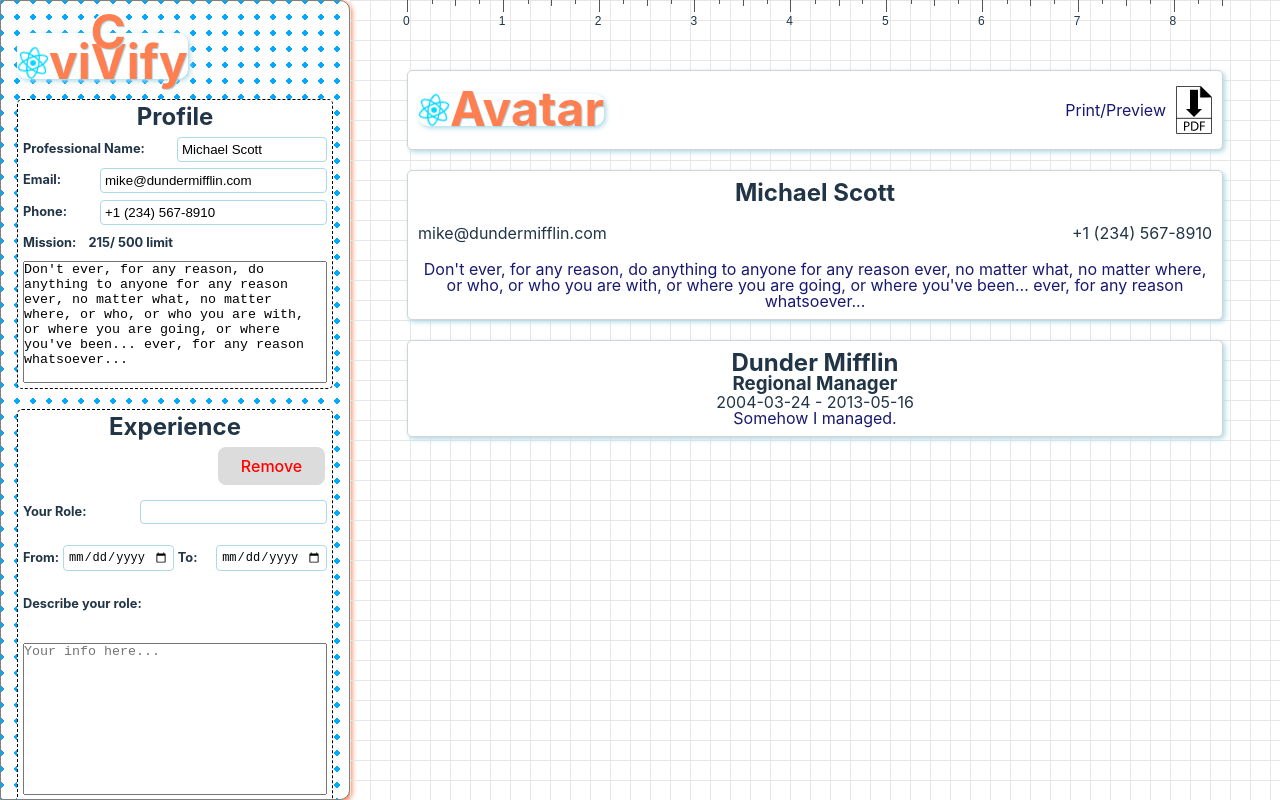
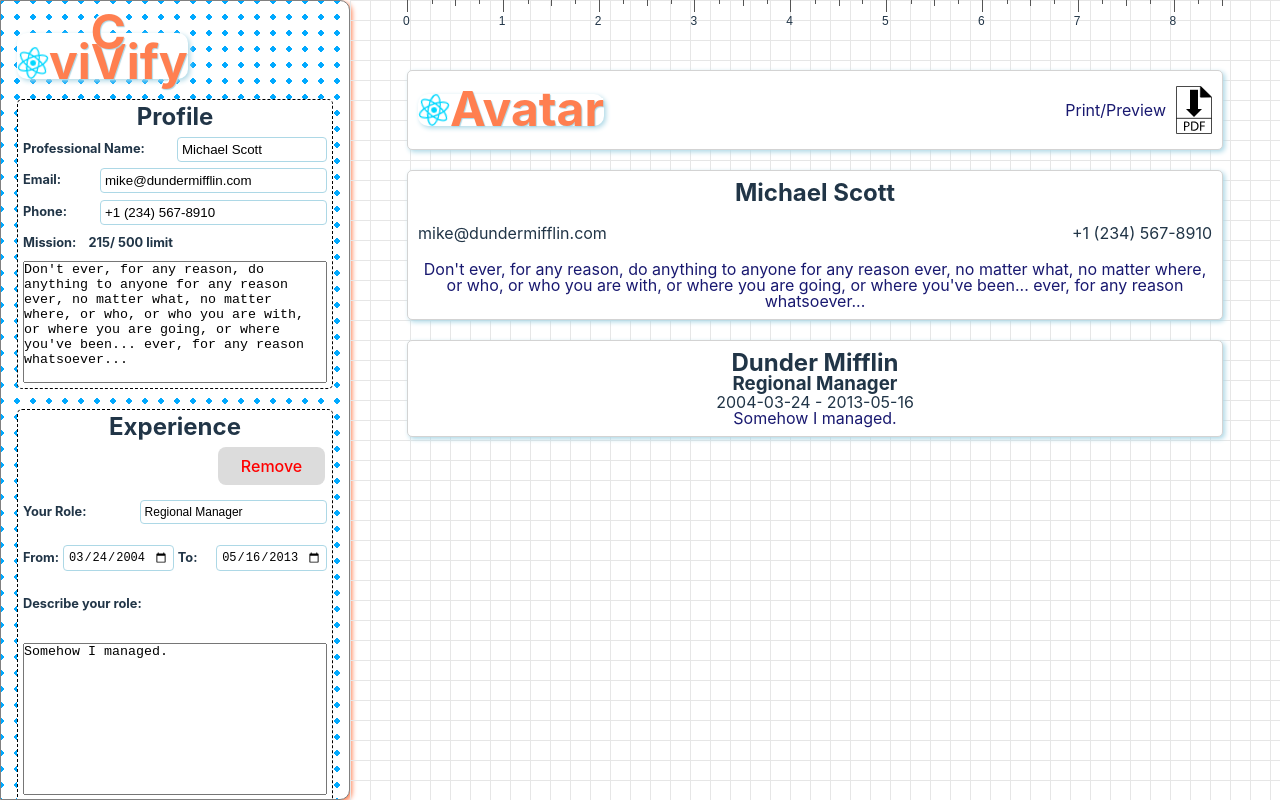
Before and after one commit to dtKinger/cvivify-react, a React (Vite) app: page / in a window 1280 px wide. Built offline with nearby package versions, Linux system fonts and the light colour scheme.

Commit message:
Save am almost-working version of SidebarSection before shifting components around

```diff
--- a/src/components/AppControl.jsx
+++ b/src/components/AppControl.jsx
@@ -14,6 +14,13 @@ export function AppControl () {
 
   const handleProfileChange = (key, value) => {
     setResumeProfileData((prevState) => ({
+      ...prevState,
+      [key]: value,
+    }));
+  };
+
+  const handleExperienceChange = (key, value) => {
+    setResumeExperienceData((prevState) => ({
       ...prevState,
       [key]: value,
     }));
@@ -59,9 +66,14 @@ export function AppControl () {
           classes="sidebar-section profile"
           data={resumeProfileData} // Pass it back into Sidebar, because it's a controlled component
         />
-        <SidebarSection title="Experience" classes="sidebar-section" type="rte"/>
-        <SidebarSection title="Education" classes="sidebar-section" type="rte"/>
-        <SidebarSection title="Other" classes="sidebar-section" type="rte"/>
+        <SidebarSection
+          onChange={handleExperienceChange}
+          title="Experience"
+          classes="sidebar-section"
+          data={resumeExperienceData}
+        />
+        <SidebarSection data={resumeEducationData} title="Education" classes="sidebar-section"/>
+        <SidebarSection data={resumeOtherData} title="Other" classes="sidebar-section"/>
       </Sidebar>
       <OutputArea>
         <Header>
@@ -69,6 +81,7 @@ export function AppControl () {
         </Header>
         <OutputProfile data={resumeProfileData} /> {/* Pass the data as a prop */}
         <OutputExperience data={resumeExperienceData} />
+
       </OutputArea>
     </>
     )
--- a/src/components/OutputProfile.jsx
+++ b/src/components/OutputProfile.jsx
@@ -3,10 +3,10 @@ import '../styles/OutputArea.css'
 function OutputProfile({ data }) {
   // Use the data received from props, with defaults
   const {
-    professional_name = "Michael Scott",
-    phone_number = "+1 (234) 567-8910",
-    email_address = "mike@dundermifflin.com",
-    mission_statement = "Don't ever, for any reason, do anything to anyone for any reason ever, no matter what, no matter where, or who, or who you are with, or where you are going, or where you've been... ever, for any reason whatsoever..."
+    professional_name,
+    phone_number,
+    email_address,
+    mission_statement,
   } = data;
 
   return (
--- a/src/components/SidebarProfile.jsx
+++ b/src/components/SidebarProfile.jsx
@@ -3,7 +3,6 @@ import '../styles/Sidebar.css'
 function SidebarProfile ({title, classes, data, onChange}) {
 
   const handleChange = (key, value) => {
-    console.log(value.length)
     if (key == 'professional_name' && value.length < 30){
       onChange(key, value);
     } else if (key == 'email' && value.length < 30){
@@ -27,9 +26,9 @@ function SidebarProfile ({title, classes, data, onChange}) {
           id="input-name"
           type="text"
           name="professional-name"
-          value={data.professional_name}
           minrange="2"
           maxrange="30"
+          value={data.professional_name}
           onChange={(e) => handleChange("professional_name", e.target.value)} // This controls my input
           // using the helper function handleChange which takes any prop as a key, then sets value
         />
--- a/src/components/SidebarSection.jsx
+++ b/src/components/SidebarSection.jsx
@@ -1,7 +1,12 @@
 import React, { useState } from 'react';
 import '../styles/Sidebar.css';
 
-function InputContainer({ otherCounter, section }) {
+function InputContainer({ otherCounter, section, data, onChange }) {
+
+  const handleRemoveInput = (e) => {
+    e.target.closest('.inputs-container').remove();
+  }
+
   // Generate unique IDs based on otherCounter and section title
   // This is not for React's keys, but for html form IDs to avoid conflicts.
   let jobId = `${section}-job-title-${otherCounter}`;
@@ -22,6 +27,9 @@ function InputContainer({ otherCounter, section }) {
         id={jobId}
         name={jobId}
         type="text"
+        value={data.job_title}
+        onChange={(e) => onChange("job_title", e.target.value)} // This controls my input
+        // using the helper function handleChange which takes any prop as a key, then sets value
       />
       <label className="form-label form-label__start-date" htmlFor={startId}>
         From:
@@ -31,6 +39,8 @@ function InputContainer({ otherCounter, section }) {
         id={startId}
         name={startId}
         type="date"
+        value={data.starting_date}
+        onChange={(e) => handleChange("starting_date", e.target.value)}
       />
       <label className="form-label form-label__end-date" htmlFor={endId}>
         To:
@@ -40,6 +50,8 @@ function InputContainer({ otherCounter, section }) {
         id={endId}
         name={endId}
         type="date"
+        value={data.worked_until}
+        onChange={(e) => handleChange("worked_until", e.target.value)}
       />
       <label className="form-label form-label__textarea" htmlFor={textareaId}>
         Describe your role:
@@ -48,21 +60,30 @@ function InputContainer({ otherCounter, section }) {
         id={textareaId}
         rows="10"
         className="textarea"
-        placeholder="Your info here..."
+        value={data.job_description}
+        onChange={(e) => handleChange("job_description", e.target.value)}
       ></textarea>
     </div>
   );
 }
 
-function handleRemoveInput(e) {
-  e.target.closest('.inputs-container').remove();
-}
+function SidebarSection({ title, classes, data, onChange }) {
 
-function SidebarSection({ title, classes, data }) {
+  const handleChange = (key, value) => {
+    onChange(key, value);
+    console.log(`Hello Darkness`)
+  };
+
   const [keyCounter, setKeyCounter] = useState(0);
   const [otherCounter, setOtherCounter] = useState(0);
   const [inputContainerList, setInputContainerList] = useState([
-    <InputContainer key={keyCounter} otherCounter={otherCounter} section={title} />,
+    <InputContainer
+    key={keyCounter}
+    otherCounter={otherCounter}
+    section={title}
+    data={data}
+    onChange={onChange}
+    />,
   ]);
 
   const handleAddBtnClick = () => {
@@ -71,7 +92,13 @@ function SidebarSection({ title, classes, data }) {
     setOtherCounter(newOtherCounter);
     setInputContainerList((prevList) => [
       ...prevList,
-      <InputContainer key={keyCounter + 1} otherCounter={newOtherCounter} section={title}/>,
+      <InputContainer
+      key={keyCounter + 1}
+      otherCounter={newOtherCounter}
+      section={title}
+      data // Leave this blank so additional sections don't load Michael Scott.
+      onChange={onChange}
+      />,
     ]);
   };
 
```
Also changed, not shown: 5 other files (tests, documents, lock files or other folders).
